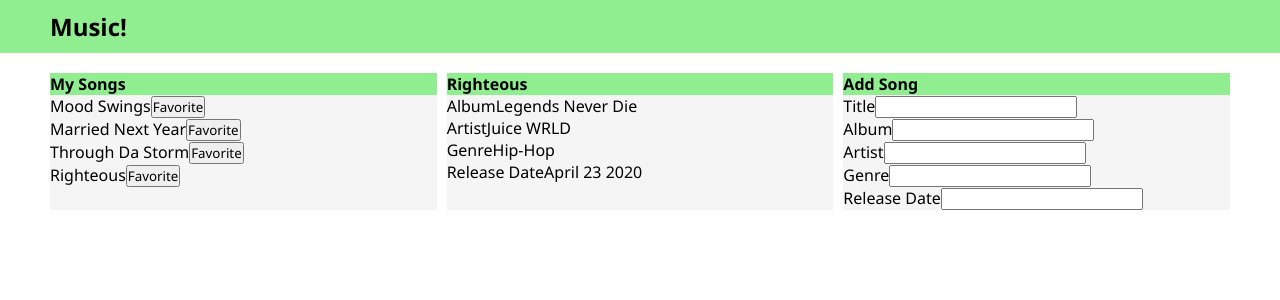
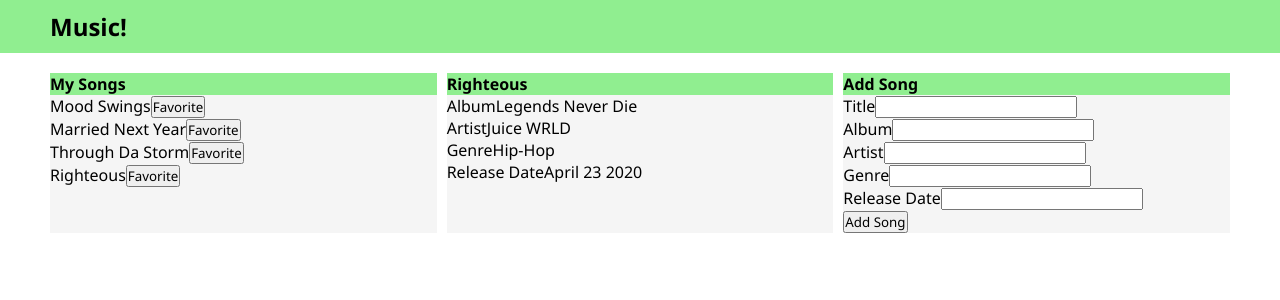
Before and after one commit to robertkemp04/MusicLibraryFrontEnd, a React (Create React App) app: page / in a window 1280 px wide. Shown: the top 300 px of the page. Built offline with nearby package versions, Linux system fonts and the light colour scheme.

Commit message:
OnSubmit created

```diff
--- a/src/components/NewSongForm/NewSongForm.jsx
+++ b/src/components/NewSongForm/NewSongForm.jsx
@@ -7,8 +7,21 @@
   const [genre, setGenre] = useState("");
   const [releaseDate, setReleaseDate] = useState("");
 
+  const handleSubmit = (e) => {
+    e.preventDefault();
+    const formData = {
+        title,
+        album,
+        artist,
+        genre,
+        releaseDate
+    }
+
+    console.log(formData);
+  };
+
   return (
-    <form className="flex-item">
+    <form onSubmit={handleSubmit} className="flex-item">
       <h4>Add Song</h4>
       <div>
         <label>Title</label>
@@ -33,6 +46,7 @@
           onChange={(e) => setReleaseDate(e.target.value)}
         />
       </div>
+      <button type="submit">Add Song</button>
     </form>
   );
 };
```
